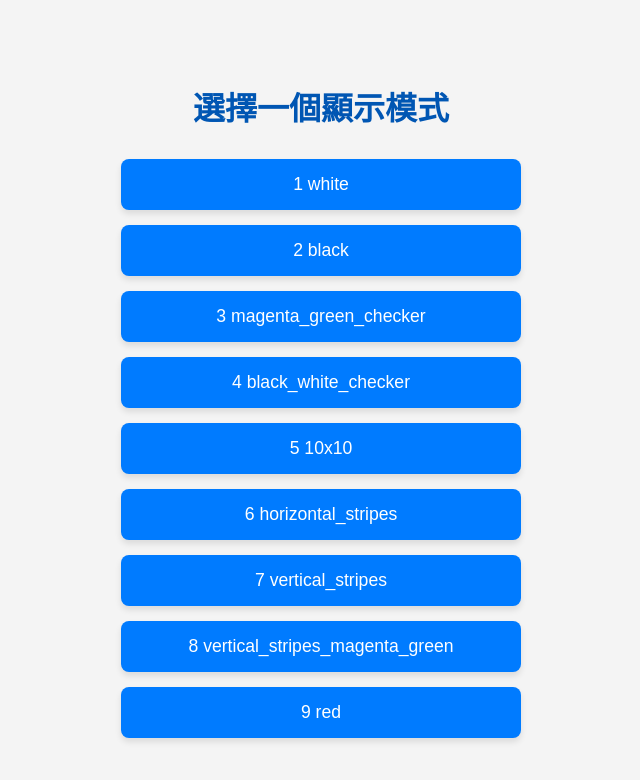
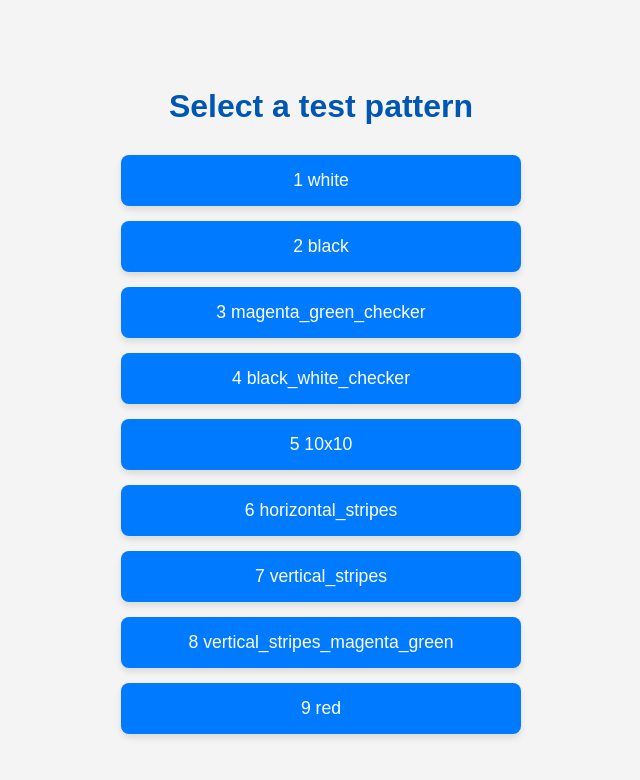
Before and after one commit to hhlee-google/avl-display-panel-test-patterns, a plain HTML site: page index.html in a window 1280 px wide. Shown: the whole page, without its empty margins (319-959 px from the left). Drawn offline with Linux system fonts and the light colour scheme.

Commit message:
Revise the title

```diff
--- a/index.html
+++ b/index.html
@@ -51,7 +51,7 @@
 </head>
 <body>
 
-    <h1>選擇一個顯示模式</h1>
+    <h1>Select a test pattern</h1>
 
     <div class="link-container">
 	<a href="Patterns/1_white.html">1 white</a>
```
